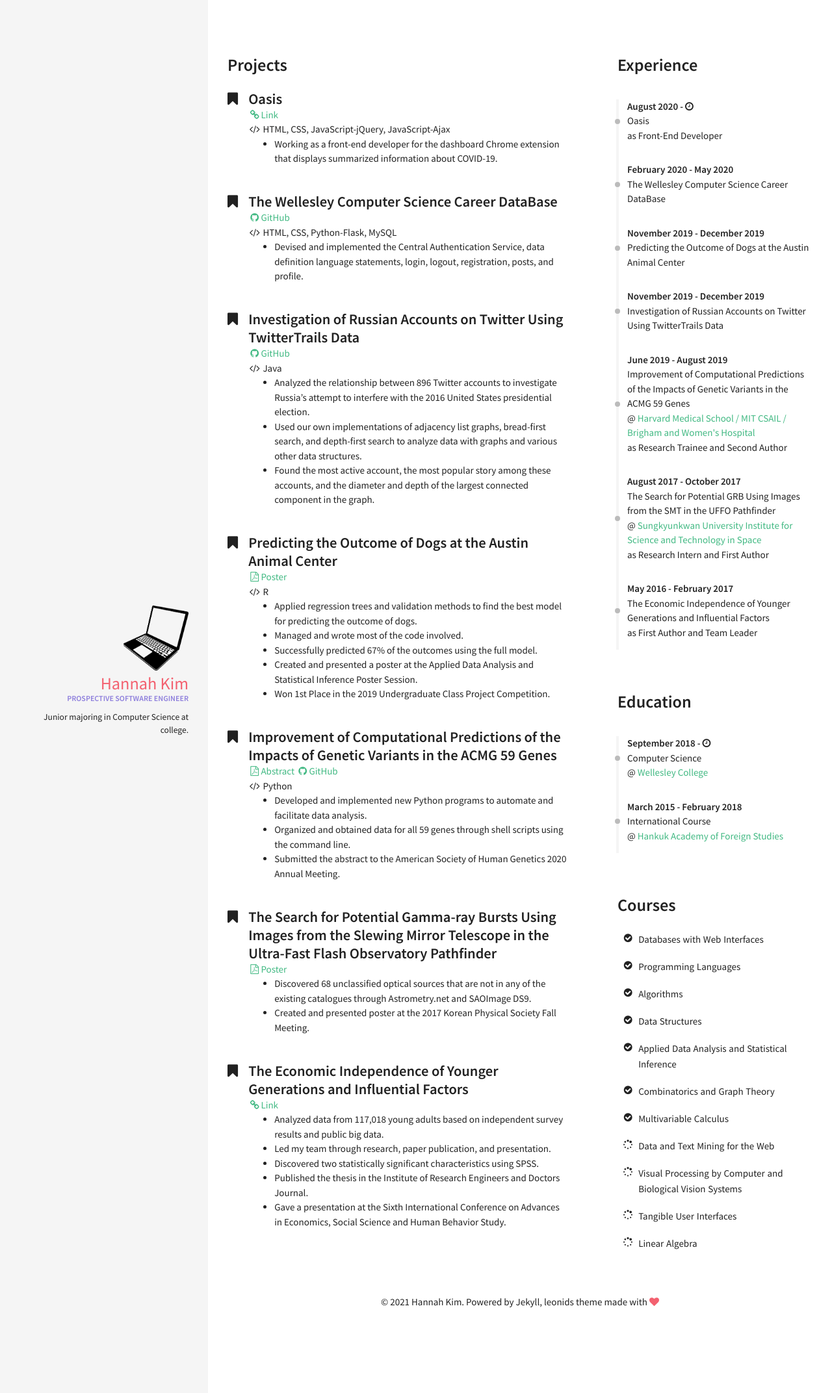
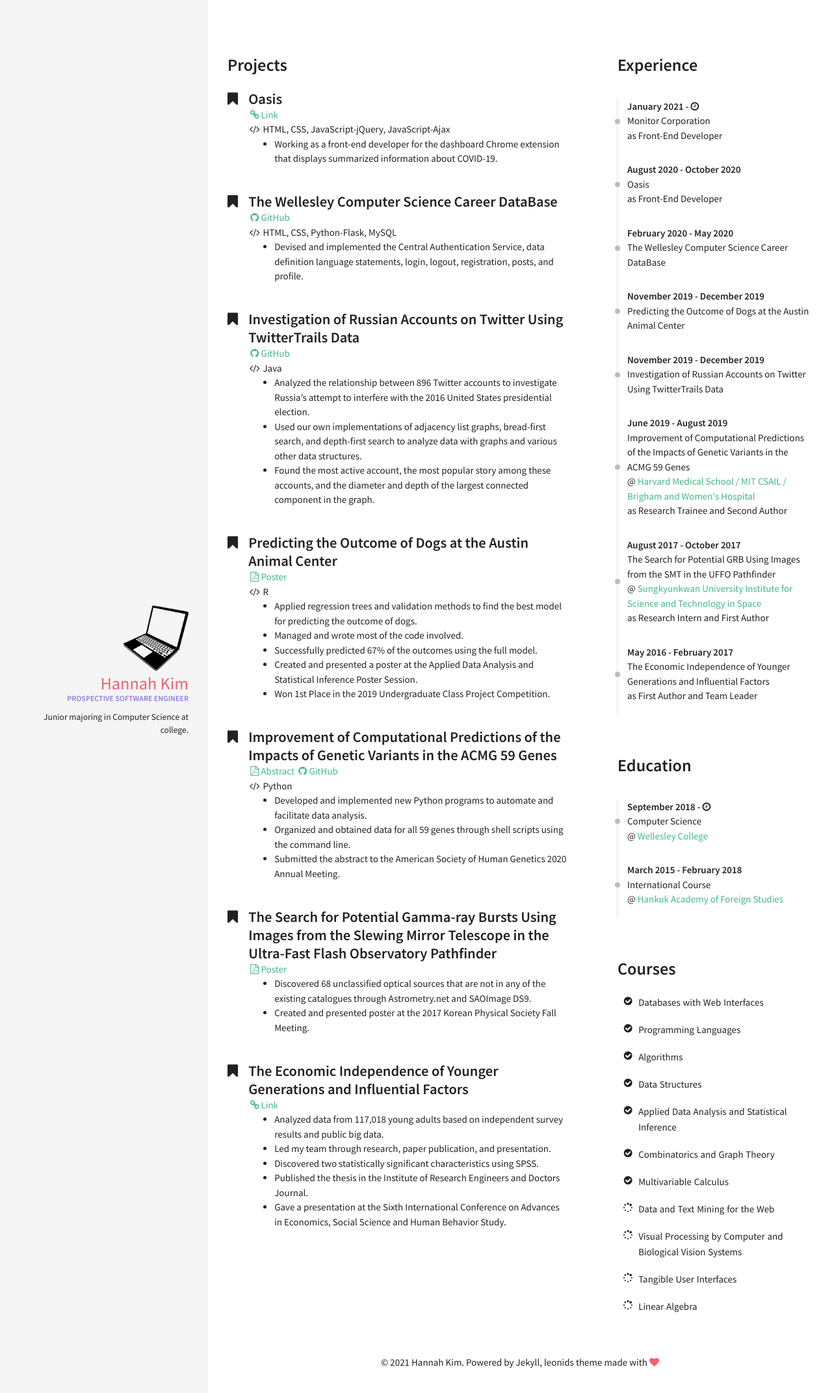
Before and after one commit to hskim37/hskim37.github.io, a Jekyll site: the page built from index.html, in a window 1280 px wide. Shown: the top 2144 px of the page at 65% size. Built offline with Jekyll 4.4.1, drawn with Linux system fonts in a browser that asks for light colours.

Commit message:
Update careers.yml

```diff
--- a/_data/index/careers.yml
+++ b/_data/index/careers.yml
@@ -1,5 +1,9 @@
+- name: Monitor Corporation
+  date: January 2021 - <i class="fa fa-clock-o" aria-hidden="true" title="Until Now"></i>
+  job: Front-End Developer
+
 - name: Oasis
-  date: August 2020 - <i class="fa fa-clock-o" aria-hidden="true" title="Until Now"></i>
+  date: August 2020 - October 2020
   job: Front-End Developer
 
 - name: The Wellesley Computer Science Career DataBase
```
